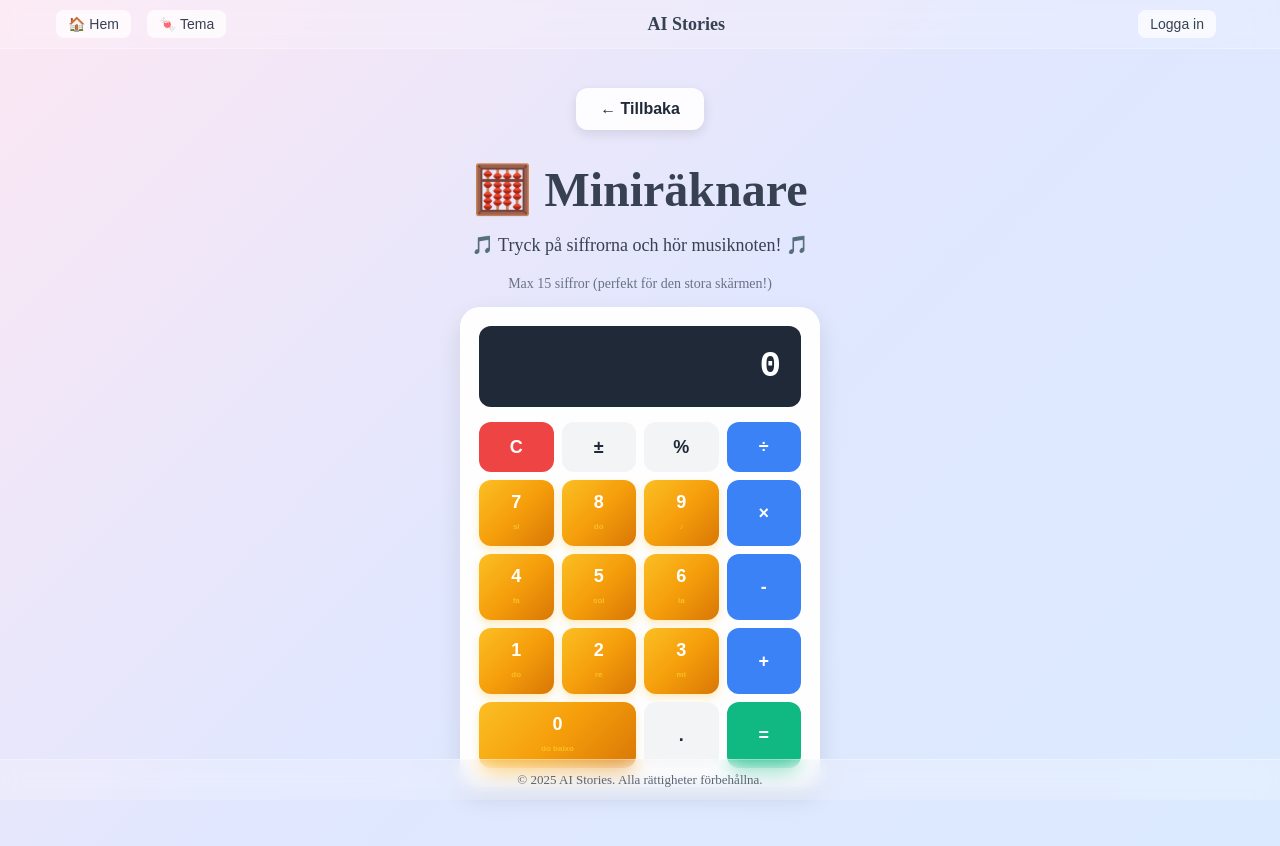
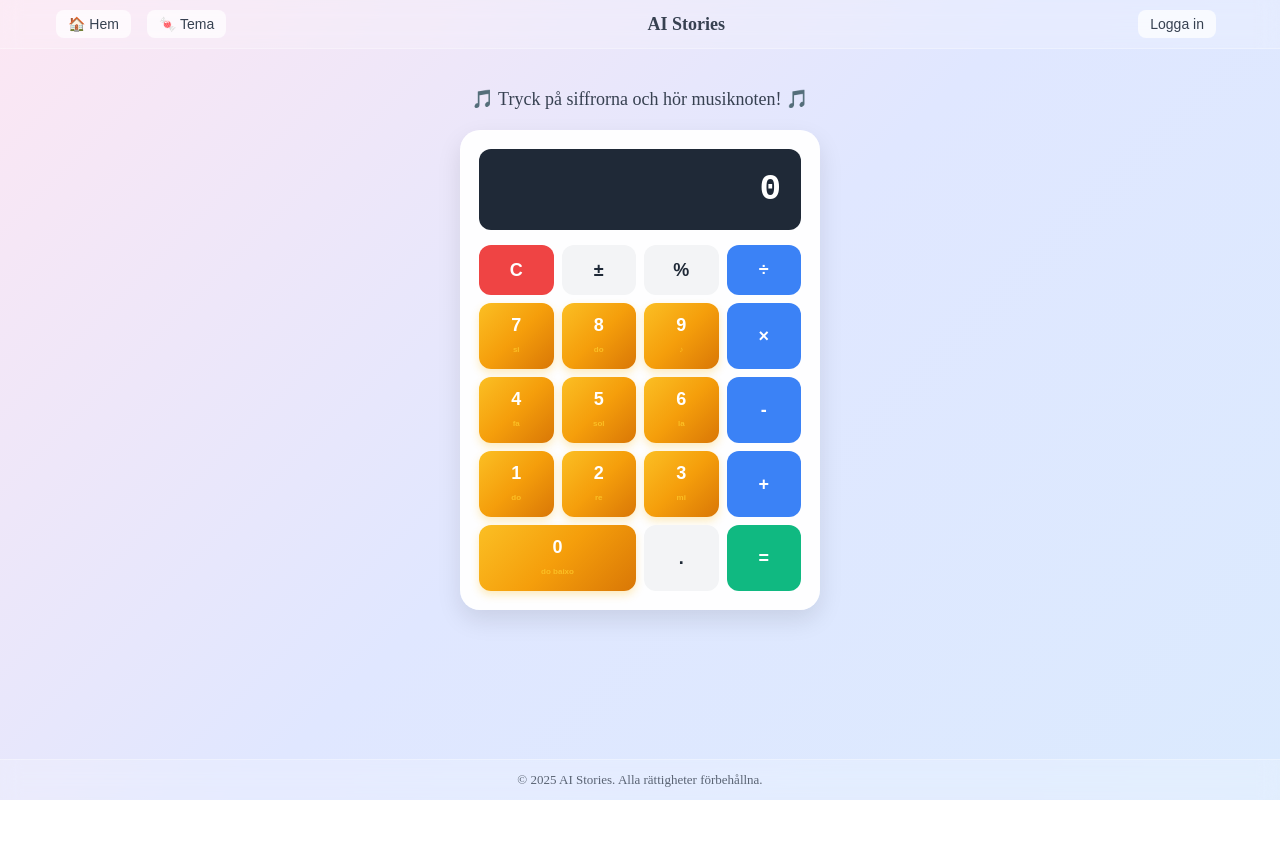
Before and after one commit to Eyewhiplash/AI_SUPERPOWERED_KIDS_STORIES, a React (Vite) app in the folder frontend/: page /calculator in a window 1280 px wide. Shown: the top 846 px of the page. After the commit the page ends 800 px from the top, so only its background shows below. Built offline with nearby package versions, Linux system fonts and the light colour scheme.

Commit message:
Remove annoying back buttons and calculator title for cleaner UX

```diff
--- a/frontend/src/pages/CalculatorPage.jsx
+++ b/frontend/src/pages/CalculatorPage.jsx
@@ -301,27 +301,9 @@ const CalculatorPage = ({ selectedTheme = 'candy' }) => {
     textAlign: 'center'
   }
 
-  const titleStyle = {
-    fontSize: '48px',
-    color: currentTheme.textColor,
-    marginBottom: '16px',
-    fontWeight: '700',
-    textShadow: selectedTheme === 'space' || selectedTheme === 'ocean' ? '2px 2px 4px rgba(0,0,0,0.3)' : 'none'
-  }
 
-  const backButtonStyle = {
-    backgroundColor: 'rgba(255, 255, 255, 0.9)',
-    border: 'none',
-    borderRadius: '12px',
-    padding: '12px 24px',
-    fontSize: '16px',
-    fontWeight: '600',
-    color: '#1f2937',
-    cursor: 'pointer',
-    marginBottom: '32px',
-    boxShadow: '0 4px 12px rgba(0,0,0,0.1)',
-    transition: 'all 0.3s ease'
-  }
+
+
 
   const calculatorStyle = {
     backgroundColor: 'rgba(255, 255, 255, 0.95)',
@@ -395,22 +377,8 @@ const CalculatorPage = ({ selectedTheme = 'candy' }) => {
   return (
     <div style={mainStyle}>
       <div style={containerStyle}>
-        <button
-          style={backButtonStyle}
-          onClick={() => navigate('/')}
-          onMouseEnter={(e) => {
-            e.target.style.transform = 'translateY(-2px)'
-            e.target.style.boxShadow = '0 6px 18px rgba(0,0,0,0.15)'
-          }}
-          onMouseLeave={(e) => {
-            e.target.style.transform = 'translateY(0)'
-            e.target.style.boxShadow = '0 4px 12px rgba(0,0,0,0.1)'
-          }}
-        >
-          ← Tillbaka
-        </button>
 
-        <h1 style={titleStyle}>🧮 Miniräknare</h1>
+
 
         <p style={{
           color: currentTheme.textColor,
@@ -427,7 +395,7 @@ const CalculatorPage = ({ selectedTheme = 'candy' }) => {
           marginBottom: '15px',
           opacity: 0.7
         }}>
-          Max 15 siffror (perfekt för den stora skärmen!)
+
         </p>
 
         <div style={calculatorStyle}>
--- a/frontend/src/pages/CreateStoryPage.jsx
+++ b/frontend/src/pages/CreateStoryPage.jsx
@@ -54,19 +54,7 @@ const CreateStoryPage = ({ selectedTheme = 'candy' }) => {
     textShadow: selectedTheme === 'space' || selectedTheme === 'ocean' ? '2px 2px 4px rgba(0,0,0,0.3)' : 'none'
   }
 
-  const backButtonStyle = {
-    backgroundColor: 'rgba(255, 255, 255, 0.9)',
-    border: 'none',
-    borderRadius: '12px',
-    padding: '12px 24px',
-    fontSize: '16px',
-    fontWeight: '600',
-    color: '#1f2937',
-    cursor: 'pointer',
-    marginBottom: '32px',
-    boxShadow: '0 4px 12px rgba(0,0,0,0.1)',
-    transition: 'all 0.3s ease'
-  }
+
 
   const contentStyle = {
     backgroundColor: 'rgba(255, 255, 255, 0.9)',
@@ -80,20 +68,7 @@ const CreateStoryPage = ({ selectedTheme = 'candy' }) => {
   return (
     <div style={mainStyle}>
       <div style={containerStyle}>
-        <button
-          style={backButtonStyle}
-          onClick={() => navigate('/')}
-          onMouseEnter={(e) => {
-            e.target.style.transform = 'translateY(-2px)'
-            e.target.style.boxShadow = '0 6px 18px rgba(0,0,0,0.15)'
-          }}
-          onMouseLeave={(e) => {
-            e.target.style.transform = 'translateY(0)'
-            e.target.style.boxShadow = '0 4px 12px rgba(0,0,0,0.1)'
-          }}
-        >
-          ← Tillbaka
-        </button>
+
 
         <h1 style={titleStyle}>📚 Skapa Berättelser</h1>
 
```
